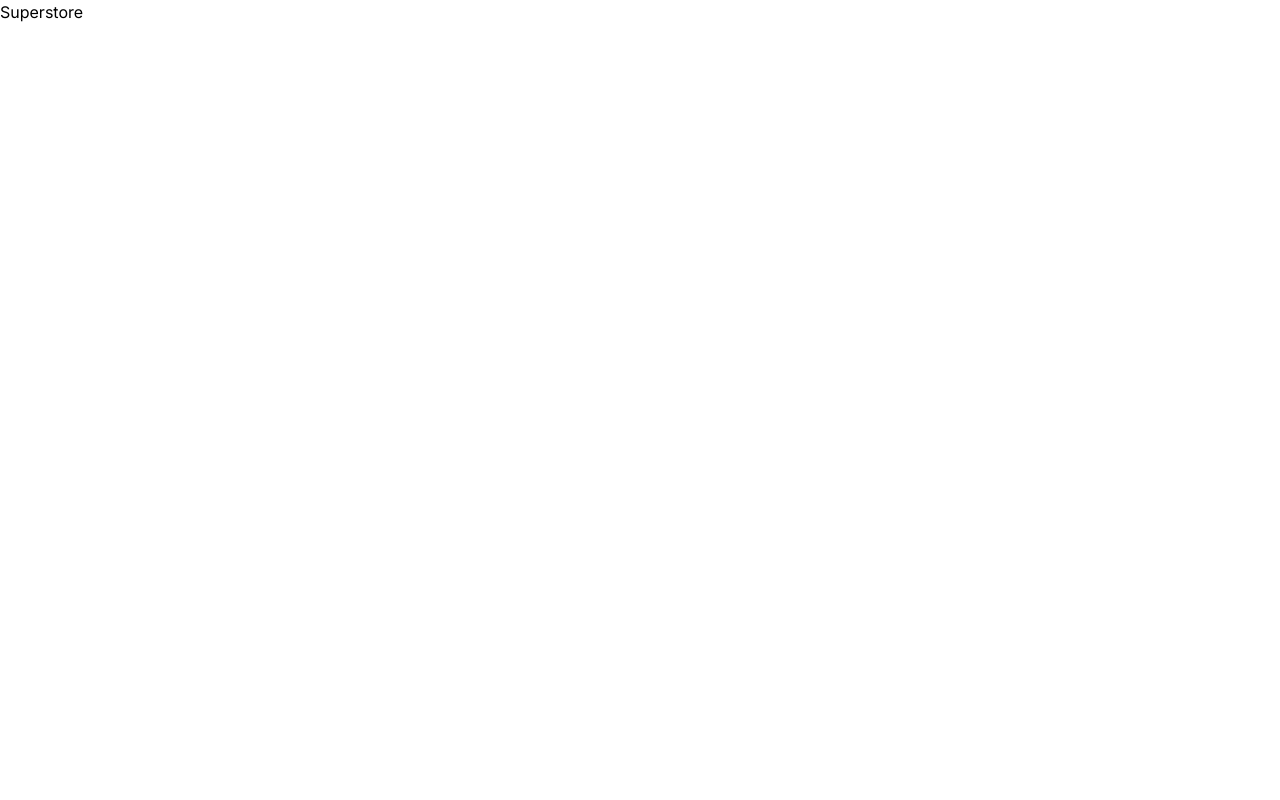
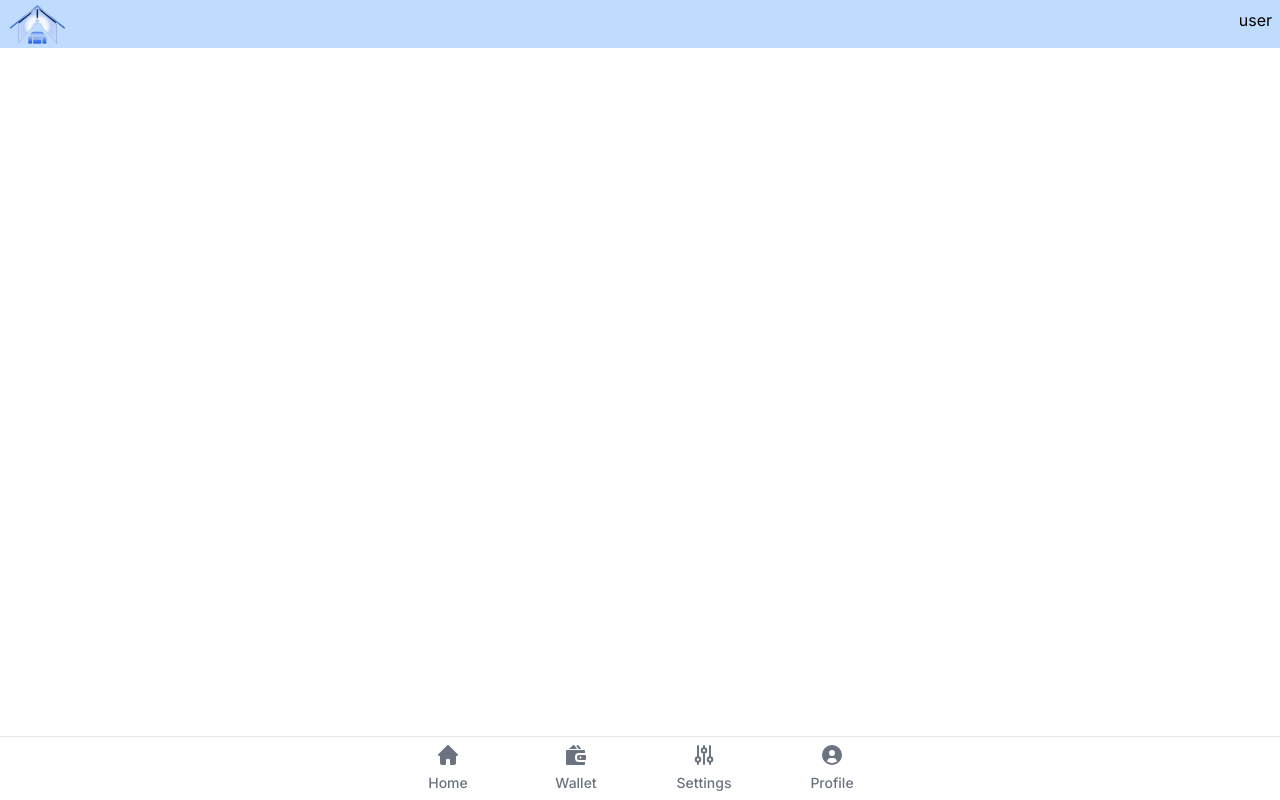
Before and after one commit to rokeowmaster/superstore, a Next.js app: page / in a window 1280 px wide. Built offline with nearby package versions, Linux system fonts and the light colour scheme.

Commit message:
first commit

```diff
--- a/app/page.js
+++ b/app/page.js
@@ -1,9 +1,45 @@
 import Image from "next/image";
+import Nav from "@/components/Nav";
 
 export default function Home() {
   return (
-    <main className="">
-      <h4>Superstore</h4>
-    </main>
+    <>
+      <Nav />
+      <main className="">
+
+      </main>
+
+
+      <div class="fixed bottom-0 left-0 z-50 w-full h-16 bg-white border-t border-gray-200 dark:bg-gray-700 dark:border-gray-600">
+          <div class="grid h-full max-w-lg grid-cols-4 mx-auto font-medium">
+              <button type="button" class="inline-flex flex-col items-center justify-center px-5 hover:bg-gray-50 dark:hover:bg-gray-800 group">
+                  <svg class="w-5 h-5 mb-2 text-gray-500 dark:text-gray-400 group-hover:text-blue-600 dark:group-hover:text-blue-500" aria-hidden="true" xmlns="http://www.w3.org/2000/svg" fill="currentColor" viewBox="0 0 20 20">
+                      <path d="m19.707 9.293-2-2-7-7a1 1 0 0 0-1.414 0l-7 7-2 2a1 1 0 0 0 1.414 1.414L2 10.414V18a2 2 0 0 0 2 2h3a1 1 0 0 0 1-1v-4a1 1 0 0 1 1-1h2a1 1 0 0 1 1 1v4a1 1 0 0 0 1 1h3a2 2 0 0 0 2-2v-7.586l.293.293a1 1 0 0 0 1.414-1.414Z"/>
+                  </svg>
+                  <span class="text-sm text-gray-500 dark:text-gray-400 group-hover:text-blue-600 dark:group-hover:text-blue-500">Home</span>
+              </button>
+              <button type="button" class="inline-flex flex-col items-center justify-center px-5 hover:bg-gray-50 dark:hover:bg-gray-800 group">
+                  <svg class="w-5 h-5 mb-2 text-gray-500 dark:text-gray-400 group-hover:text-blue-600 dark:group-hover:text-blue-500" aria-hidden="true" xmlns="http://www.w3.org/2000/svg" fill="currentColor" viewBox="0 0 20 20">
+                      <path d="M11.074 4 8.442.408A.95.95 0 0 0 7.014.254L2.926 4h8.148ZM9 13v-1a4 4 0 0 1 4-4h6V6a1 1 0 0 0-1-1H1a1 1 0 0 0-1 1v13a1 1 0 0 0 1 1h17a1 1 0 0 0 1-1v-2h-6a4 4 0 0 1-4-4Z"/>
+                      <path d="M19 10h-6a2 2 0 0 0-2 2v1a2 2 0 0 0 2 2h6a1 1 0 0 0 1-1v-3a1 1 0 0 0-1-1Zm-4.5 3.5a1 1 0 1 1 0-2 1 1 0 0 1 0 2ZM12.62 4h2.78L12.539.41a1.086 1.086 0 1 0-1.7 1.352L12.62 4Z"/>
+                  </svg>
+                  <span class="text-sm text-gray-500 dark:text-gray-400 group-hover:text-blue-600 dark:group-hover:text-blue-500">Wallet</span>
+              </button>
+              <button type="button" class="inline-flex flex-col items-center justify-center px-5 hover:bg-gray-50 dark:hover:bg-gray-800 group">
+                  <svg class="w-5 h-5 mb-2 text-gray-500 dark:text-gray-400 group-hover:text-blue-600 dark:group-hover:text-blue-500" aria-hidden="true" xmlns="http://www.w3.org/2000/svg" fill="none" viewBox="0 0 20 20">
+                      <path stroke="currentColor" stroke-linecap="round" stroke-linejoin="round" stroke-width="2" d="M4 12.25V1m0 11.25a2.25 2.25 0 0 0 0 4.5m0-4.5a2.25 2.25 0 0 1 0 4.5M4 19v-2.25m6-13.5V1m0 2.25a2.25 2.25 0 0 0 0 4.5m0-4.5a2.25 2.25 0 0 1 0 4.5M10 19V7.75m6 4.5V1m0 11.25a2.25 2.25 0 1 0 0 4.5 2.25 2.25 0 0 0 0-4.5ZM16 19v-2"/>
+                  </svg>
+                  <span class="text-sm text-gray-500 dark:text-gray-400 group-hover:text-blue-600 dark:group-hover:text-blue-500">Settings</span>
+              </button>
+              <button type="button" class="inline-flex flex-col items-center justify-center px-5 hover:bg-gray-50 dark:hover:bg-gray-800 group">
+                  <svg class="w-5 h-5 mb-2 text-gray-500 dark:text-gray-400 group-hover:text-blue-600 dark:group-hover:text-blue-500" aria-hidden="true" xmlns="http://www.w3.org/2000/svg" fill="currentColor" viewBox="0 0 20 20">
+                      <path d="M10 0a10 10 0 1 0 10 10A10.011 10.011 0 0 0 10 0Zm0 5a3 3 0 1 1 0 6 3 3 0 0 1 0-6Zm0 13a8.949 8.949 0 0 1-4.951-1.488A3.987 3.987 0 0 1 9 13h2a3.987 3.987 0 0 1 3.951 3.512A8.949 8.949 0 0 1 10 18Z"/>
+                  </svg>
+                  <span class="text-sm text-gray-500 dark:text-gray-400 group-hover:text-blue-600 dark:group-hover:text-blue-500">Profile</span>
+              </button>
+          </div>
+      </div>
+
+    </>
   );
 }
--- /dev/null
+++ b/components/Nav.jsx
@@ -0,0 +1,15 @@
+import Image from 'next/image'
+import React from 'react'
+
+const Nav = () => {
+  return (
+    <nav className='bg-blue-200 h-12 flex justify-between'>
+        <Image src="/logo.png" width={80} height={50} className="" alt="superstore logo" />
+        <ul className='flex m-2'>
+            <li>user</li>
+        </ul>
+    </nav>
+  )
+}
+
+export default Nav
```
Also changed, not shown: public/logo.png (added).
